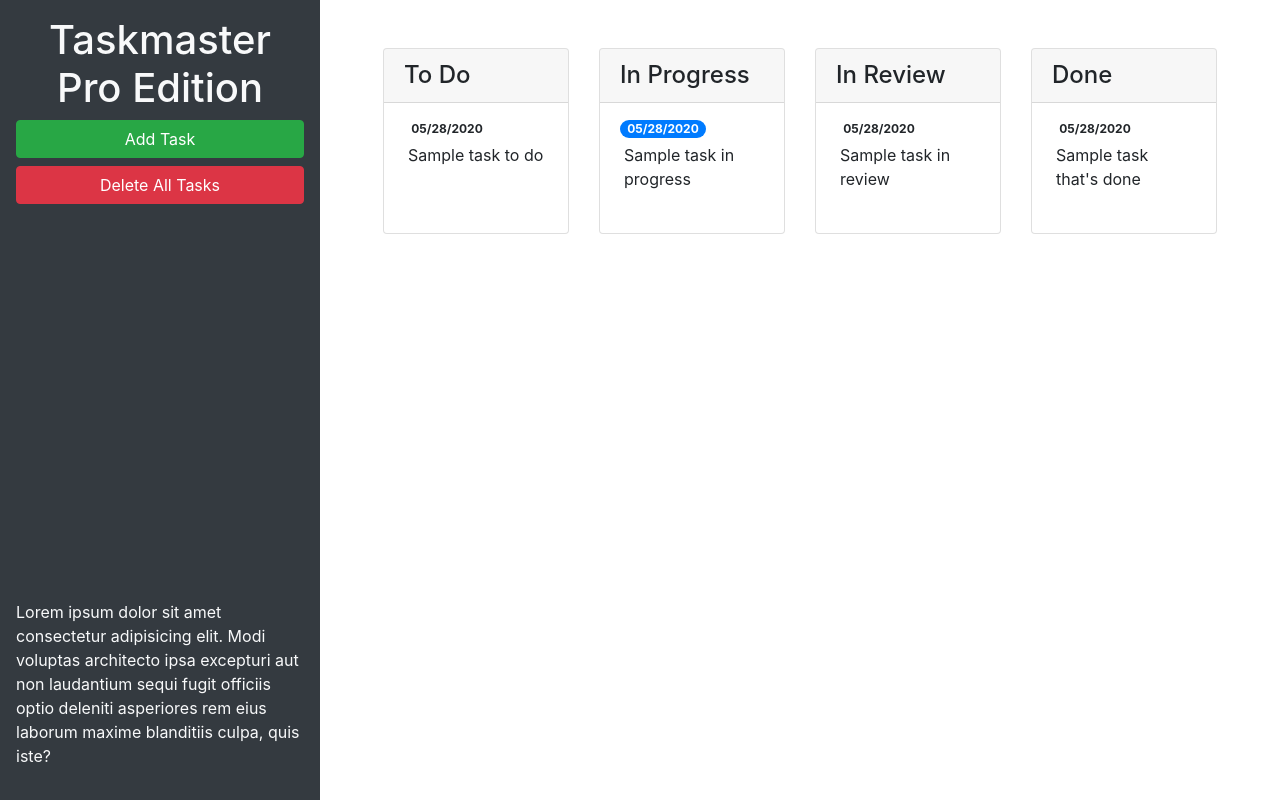
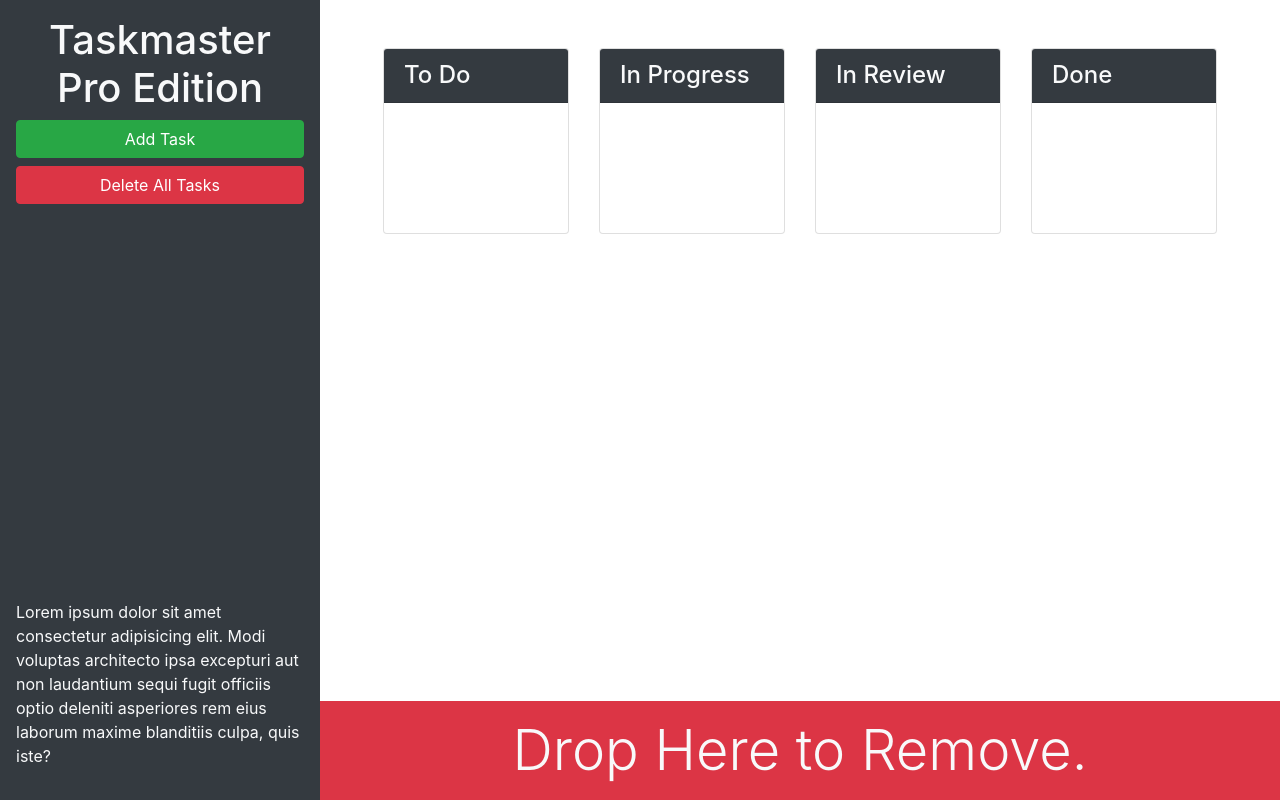
Before and after one commit to jpozdnyakov/taskmaster-pro, a plain HTML site: page index.html in a window 1280 px wide. Drawn offline with nearby package versions, Linux system fonts and the light colour scheme.

Commit message:
add drop box

```diff
--- a/index.html
+++ b/index.html
@@ -13,28 +13,24 @@
 <body>
 
   <div class="row min-vh-100 no-gutters">
-    <header class="col-12 col-lg-3 bg-dark text-light d-flex flex-column p-4 p-lg-3">
+    <header class="col-12 col-lg-3 bg-dark text-light sticky-top d-flex flex-column p-4 p-lg-3">
       <h1 class="text-center">Taskmaster Pro Edition</h1>
       <button id="create-task" class="btn btn-block btn-success" data-toggle="modal" data-target="#task-form-modal">Add
         Task</button>
       <button id="remove-tasks" class="btn btn-block btn-danger">Delete All Tasks</button>
-      <p class="mt-auto">Lorem ipsum dolor sit amet consectetur adipisicing elit. Modi voluptas architecto ipsa
+      <p class="mt-auto d-none d-lg-block">Lorem ipsum dolor sit amet consectetur adipisicing elit. Modi voluptas architecto ipsa
         excepturi aut non
         laudantium sequi fugit officiis optio deleniti asperiores rem eius laborum maxime blanditiis culpa, quis iste?
       </p>
     </header>
-    <main class="col-12 col-lg-9">
+    <main class="col-12 col-lg-9 d-flex flex-column">
       <div class="m-5 row justify-content-around ">
         <div class="col-12 col-md-6 col-xl-3 mb-3">
           <div class="card">
-       <h4 class="card-header">
+       <h4 class="card-header bg-dark text-light">
          To Do
          </h4>
         <ul id="list-toDo" class="list-group list-group-flush">
-          <li class="list-group-item">
-            <span class="badge badge-preimary badge-pill">05/28/2020</span>
-            <p class="m-1">Sample task to do</p>
-          </li>
         </ul>
       </div>
         </div>
@@ -42,14 +38,10 @@
   <!-- in progress start -->
       <div class="col-12 col-md-6 col-xl-3 mb-3">
       <div class="card">
-        <h4 class="card-header">
+        <h4 class="card-header bg-dark text-light">
           In Progress
         </h4>
         <ul id="list-inProgress" class="list-group list-group-flush">
-        <li class="list-group-item">
-          <span class="badge badge-primary badge-pill">05/28/2020</span>
-          <p class="m-1">Sample task in progress</p>
-        </li>
       </ul>
       </div>
       </div>
@@ -57,14 +49,10 @@
       <!--in review start -->
       <div class="col-12 col-md-6 col-xl-3 mb-3">
         <div class="card">
-        <h4 class="card-header">
+        <h4 class="card-header bg-dark text-light">
           In Review
         </h4>
         <ul id="list-inReview" class="list-group list-group-flush">
-          <li class="list-group-item">
-            <span class="badge badge-preimary badge-pill">05/28/2020</span>
-            <p class="m-1">Sample task in review</p>
-            </li>
             </ul>
       </div>
       </div>
@@ -72,17 +60,21 @@
       <!-- done start -->
       <div class="col-12 col-md-6 col-xl-3 mb-3">
         <div class="card">
-        <h4 class="card-header">
+        <h4 class="card-header bg-dark text-light">
           Done
         </h4>
         <ul id="list-done" class="list-group list-group-flush">
-          <li class="list-group-item">
-            <span class="badge badge-preimary badge-pill">05/28/2020</span>
-            <p class="m-1">Sample task that's done</p>
           </li>
         </ul>
       </div>
       </div>
+      </div>
+      <div class="mt-auto" id="trash">
+        <div class="w-100 bg-danger p-3 text-center text-light display-4">
+          Drop Here to Remove.
+        </div>
+      </div>
+        </div>
       </div>
     </main>
   </div>
```
